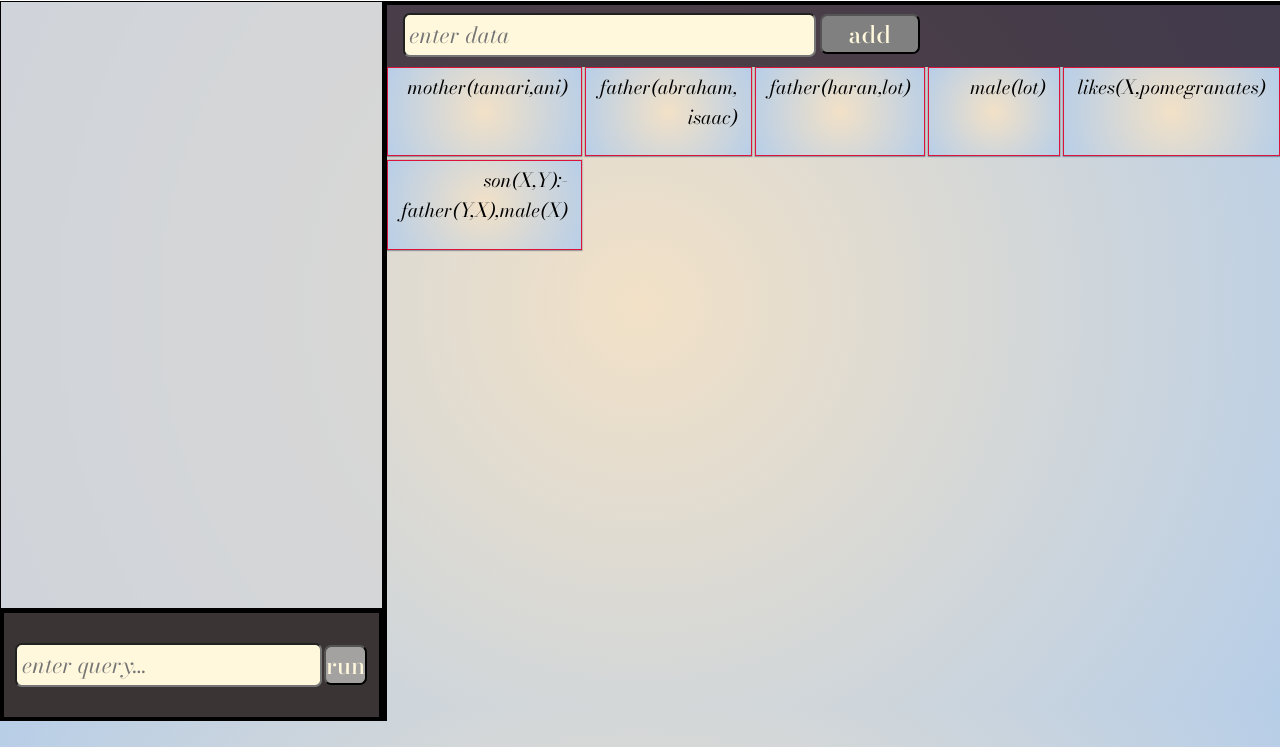
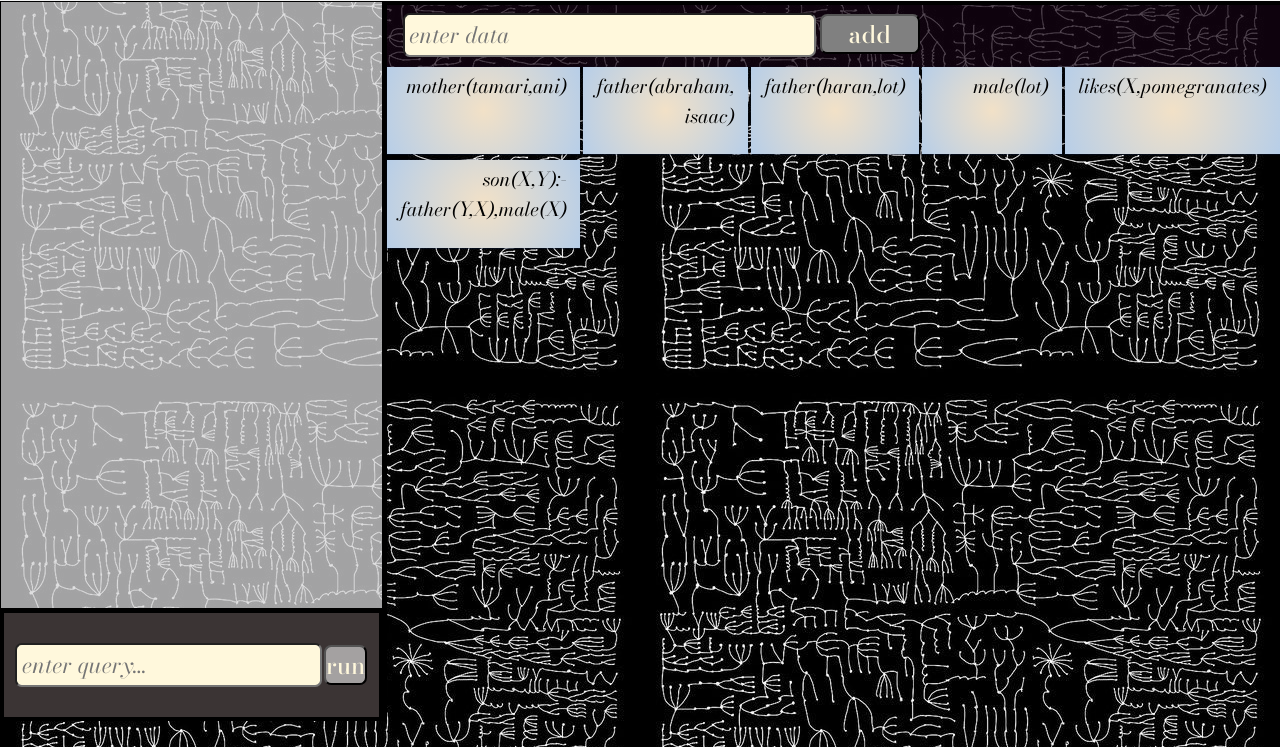
Before and after one commit to anitsiqaradze/Prolog, a plain HTML site: page index.html in a window 1280 px wide. Shown: the part 95-842 px from the top of the page. Drawn offline with nearby package versions, Linux system fonts and the light colour scheme; a web font is replaced by a local one.

Commit message:
design updates

```diff
--- a/ani.js
+++ b/ani.js
@@ -9,10 +9,12 @@ class Prolog {
   }
 
   add_entry(input) {
+    // check if string contains :- sybol then try to parse as rule
     if (/\s*:-\s*/.test(input)) this.add_rule(input);
+    // else think its fact and try to parse and add into database
     else this.addFact(input);
 
-    console.log(this.#factsList);
+    // console.log(this.#factsList);
   }
 
   //* add fact / rule
@@ -32,11 +34,15 @@ class Prolog {
   }
 
   add_rule(rule_string) {
+    // splits input between :- sybmol
     const match = rule_string.match(/^(.+):-(.+)$/);
     console.log(match);
+    // attain rule definition string
     const rule_definition = this.parseQuery(match[2].trim());
+    // rule head
     const rule_head_parts = this.parseTerm(match[1]);
 
+    // save rule in array
     this.#factsList.push({
       type: "rule",
       entry: match[0].trim(),
@@ -73,6 +79,7 @@ class Prolog {
 
   //////////////////2 to parse single term in fact, predicate, args
 
+  // this method is used by add fact method
   parseTerm(term) {
     const match = term.match(new RegExp(`^(\\w+)\\((.*)\\)$`));
 
@@ -90,12 +97,16 @@ class Prolog {
   }
 
   parseQuery(query) {
+    // split input as predicate and arguments(string before bracket and string within it)
     const regex = /(\w+)\(([^)]*)\)/g;
 
     const goals = [];
     let match;
 
+    // while regex find match format it as my object pattern and return it as an array that will be passed to solve method
+
     while ((match = regex.exec(query)) !== null) {
+      console.log("match from query search parsing method ", match);
       goals.push({
         entry: match[0],
         predicate: match[1],
@@ -108,6 +119,7 @@ class Prolog {
   //////////////////////////////////////////////////////////////////////
 
   solve(goals, substitution) {
+    console.log("solve method called with ", goals);
     // if goals array is empty it means weve reached end of queries execution and only thing left is to analyze substitution object
     // it contains results of executed queries.
     // 1.substitutions for variables if query contained variables
@@ -142,14 +154,14 @@ class Prolog {
           args: entry.args,
         };
 
-        // Try to unify current goal with this fact
+        // Try to unify current goal with this fact: finding variable bindings that make two logical terms identical.
         const newSubst = this.unifyGoals(currentGoal, list_goal, substitution);
 
         // if there were values for variables found we substitute them in all remaning goals
         if (newSubst !== null) {
           // Apply substitution to remaining goals
           const substitutedGoals = remainingGoals.map((g) =>
-            this.applySubstitution(g, newSubst)
+            this.applySubstitution(g, newSubst),
           );
 
           // after that i pass remaining goals to solve method with substitutions object
@@ -174,10 +186,10 @@ class Prolog {
         ) {
           const newSubst = this.substitute_variables_of_rule(
             list_rule.rule_args,
-            currentGoal.args
+            currentGoal.args,
           );
           const subst_goals = [...list_rule.rule_definition].map((g) =>
-            this.applySubstitution(g, newSubst)
+            this.applySubstitution(g, newSubst),
           );
           console.log("subst   goals", subst_goals);
           remainingGoals.unshift(...subst_goals);
@@ -194,7 +206,7 @@ class Prolog {
           // }
 
           //this.solve(remainingGoals, newSubst);
-          const subSolutions = this.solve(remainingGoals, newSubst);
+          const subSolutions = this.solve(remainingGoals, {});
           solutions.push(...subSolutions);
           console.log("solutions", solutions);
         }
@@ -225,14 +237,14 @@ class Prolog {
     if (this.isVariable(term1) && subst[term1] !== undefined) {
       term1 = subst[term1];
     }
-    // if (this.isVariable(term2) && subst[term2] !== undefined) {
-    //   term2 = subst[term2];
-    // }
-    if (this.isVariable(term1) && this.isVariable(term2) && term1 === term2) {
-      subst[term1] = "_G";
+    if (this.isVariable(term2) && subst[term2] !== undefined) {
+      term2 = subst[term2];
     }
+    // if (this.isVariable(term1) && this.isVariable(term2) && term1 === term2) {
+    //   subst[term1] = "_G";
+    //
 
-    // If both are the same, unification succeeds
+    // If both are the sameor second term is variable unification succeeds, its case where just actual values are compared or argument saved in databse is variable which means its universal and is true for any value
     if (term1 === term2 || this.isVariable(term2)) {
       return subst;
     }
@@ -286,7 +298,7 @@ class Prolog {
       args: goal.args.map((arg) =>
         this.isVariable(arg) && substitution[arg] !== undefined
           ? substitution[arg]
-          : arg
+          : arg,
       ),
     };
   }
@@ -434,7 +446,7 @@ document.getElementById("query").addEventListener("click", () => {
   article.innerText = value + " answer [" + answer + "] ";
 
   const existingArticles = Array.from(
-    document.querySelectorAll(".query-space")
+    document.querySelectorAll(".query-space"),
   );
   existingArticles.forEach((art) => {
     console.log(art);
@@ -472,4 +484,7 @@ document.getElementById("query").addEventListener("click", () => {
 
 //console.log(data_space);
 // delete data space
-console.log(p.formatSolution(p.query("male(ani)")));
+//console.log(p.formatSolution(p.query("male(lot),father(abraham,isaac)")));
+//p.formatSolution(p.query("father(haran,X),male(X)"));
+//p.formatSolution(p.query("likes(ani,pomegranates)"));
+p.formatSolution(p.query("son(X,Y)"));
--- a/index.html
+++ b/index.html
@@ -1,4 +1,4 @@
-<!DOCTYPE html>
+<!doctype html>
 <html lang="en">
   <head>
     <meta charset="UTF-8" />
@@ -22,12 +22,14 @@
         font-optical-sizing: auto;
 
         font-style: normal;
-        background: #f2e1c7;
+        /* background: #f2e1c7;
         background: radial-gradient(
           circle,
           rgba(242, 225, 199, 1) 0%,
           rgba(183, 206, 232, 1) 100%
         );
+         */
+        background-image: url("./res/059ac45058a83b22dcb5173db828d0e2.jpg");
 
         overflow: hidden;
 
@@ -97,7 +99,7 @@
       #dataset {
         width: 100%;
         height: 100%;
-        overflow-y: scroll;
+
         display: grid;
         grid-template-columns: repeat(5, 1fr);
         grid-auto-rows: 90px;
@@ -106,7 +108,7 @@
 
       .data-space {
         padding: 0.2em 0.7em;
-        border: 1px solid crimson;
+
         font-style: italic;
         height: 80px;
 
@@ -121,7 +123,8 @@
           rgba(183, 206, 232, 1) 100%
         );
 
-        box-shadow: rgba(9, 30, 66, 0.25) 0px 1px 1px,
+        box-shadow:
+          rgba(9, 30, 66, 0.25) 0px 1px 1px,
           rgba(9, 30, 66, 0.13) 0px 0px 1px 1px;
         cursor: pointer;
       }
@@ -137,7 +140,8 @@
         background-color: rgb(54, 47, 47);
         width: 100%;
         border-radius: 0.2em;
-        box-shadow: rgba(9, 30, 66, 0.25) 0px 1px 1px,
+        box-shadow:
+          rgba(9, 30, 66, 0.25) 0px 1px 1px,
           rgba(117, 119, 122, 0.13) 0px 0px 1px 1px;
 
         animation: slideUpBounce 0.4s ease-out;
```
Also changed, not shown: res/059ac45058a83b22dcb5173db828d0e2.jpg (added), res/25ac3d41daeb0c121eb74016f0b3f458.jpg (added), res/3ef1ea4b4004f1760a9cd8470ab96de1.jpg (added), res/62f5c66a03ca7f08b91c9af18f4e4cdb.jpg (added), res/a4eac6a9087addddfc9e5c2d8b947fa8.jpg (added).
